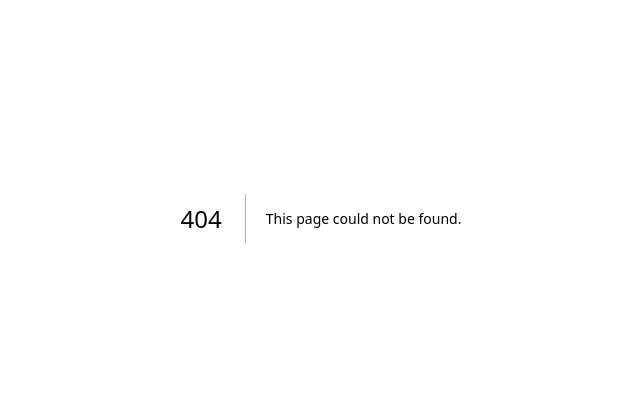
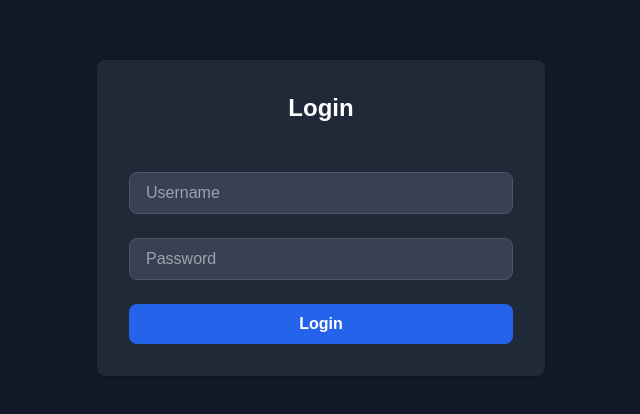
Before and after one commit to tahasama/next14docs, a Next.js app: page /login in a window 1280 px wide. Before the commit this address had no page. Shown: the part 182-596 px from the top of the page, without its empty margins (319-959 px from the left). Built offline with nearby package versions, Linux system fonts and the light colour scheme.

Commit message:
created mock login with action server form + middleware + api folder + useFormState

```diff
--- /dev/null
+++ b/app/api/login/route.ts
@@ -0,0 +1,14 @@
+import { NextResponse } from 'next/server';
+
+export async function POST(request: Request) {
+  const { username, password } = await request.json();
+
+  // Validate the incoming post data
+  if (username === 'user' && password === 'pass') {
+
+
+    return NextResponse.json({ message: 'Logged in' });
+  }
+
+  return NextResponse.json({ error: 'Invalid credentials' }, { status: 401 });
+}
--- /dev/null
+++ b/app/login/actions.ts
@@ -0,0 +1,31 @@
+"use server";
+
+import { cookies } from "next/headers";
+import { redirect } from "next/navigation";
+
+export const handleLogin = async (prevState: any,formData: FormData) => {
+
+    const newUser: any = {
+      username: formData.get("username") as string,
+      password: formData.get("password") as string,
+    };
+
+    const response = await fetch("http://localhost:3000/api/login", {
+      method: "POST",
+      headers: {
+        "Content-Type": "application/json",
+      },
+      body: JSON.stringify(newUser),
+      credentials: "include",
+    });
+    // revalidatePath("/blog");
+
+    if (!response.ok) {
+      // const errorData = await response.json();
+      console.error("Error login user");
+      return {message:"Error login user"};
+    } else {
+      const ccc = (await cookies()).set("authToken", "Success");
+      redirect("/blog");
+    }
+  };
--- /dev/null
+++ b/app/login/page.tsx
@@ -0,0 +1,44 @@
+"use client";
+import { cookies } from "next/headers";
+import { redirect } from "next/navigation";
+import { useFormState } from "react-dom";
+import { handleLogin } from "./actions";
+
+export default function LoginPage() {
+  const initialState = {
+    message: "",
+  };
+  const [state, formAction] = useFormState(handleLogin, initialState);
+
+  return (
+    <div className="min-h-screen flex items-center justify-center bg-gray-900 text-white">
+      <form
+        action={formAction}
+        className="space-y-6 w-full max-w-md p-8 bg-gray-800 rounded-lg shadow"
+      >
+        <h2 className="text-2xl font-bold text-center">Login</h2>
+        <h1>{state.message}</h1>
+        <input
+          type="text"
+          name="username"
+          placeholder="Username"
+          required
+          className="w-full px-4 py-2 bg-gray-700 border border-gray-600 rounded-lg focus:outline-none focus:border-blue-500"
+        />
+        <input
+          type="password"
+          name="password"
+          placeholder="Password"
+          required
+          className="w-full px-4 py-2 bg-gray-700 border border-gray-600 rounded-lg focus:outline-none focus:border-blue-500"
+        />
+        <button
+          type="submit"
+          className="w-full py-2 bg-blue-600 rounded-lg hover:bg-blue-700 transition-colors font-semibold"
+        >
+          Login
+        </button>
+      </form>
+    </div>
+  );
+}
```
Also changed, not shown: middleware.ts (added, +19 -0 lines).
